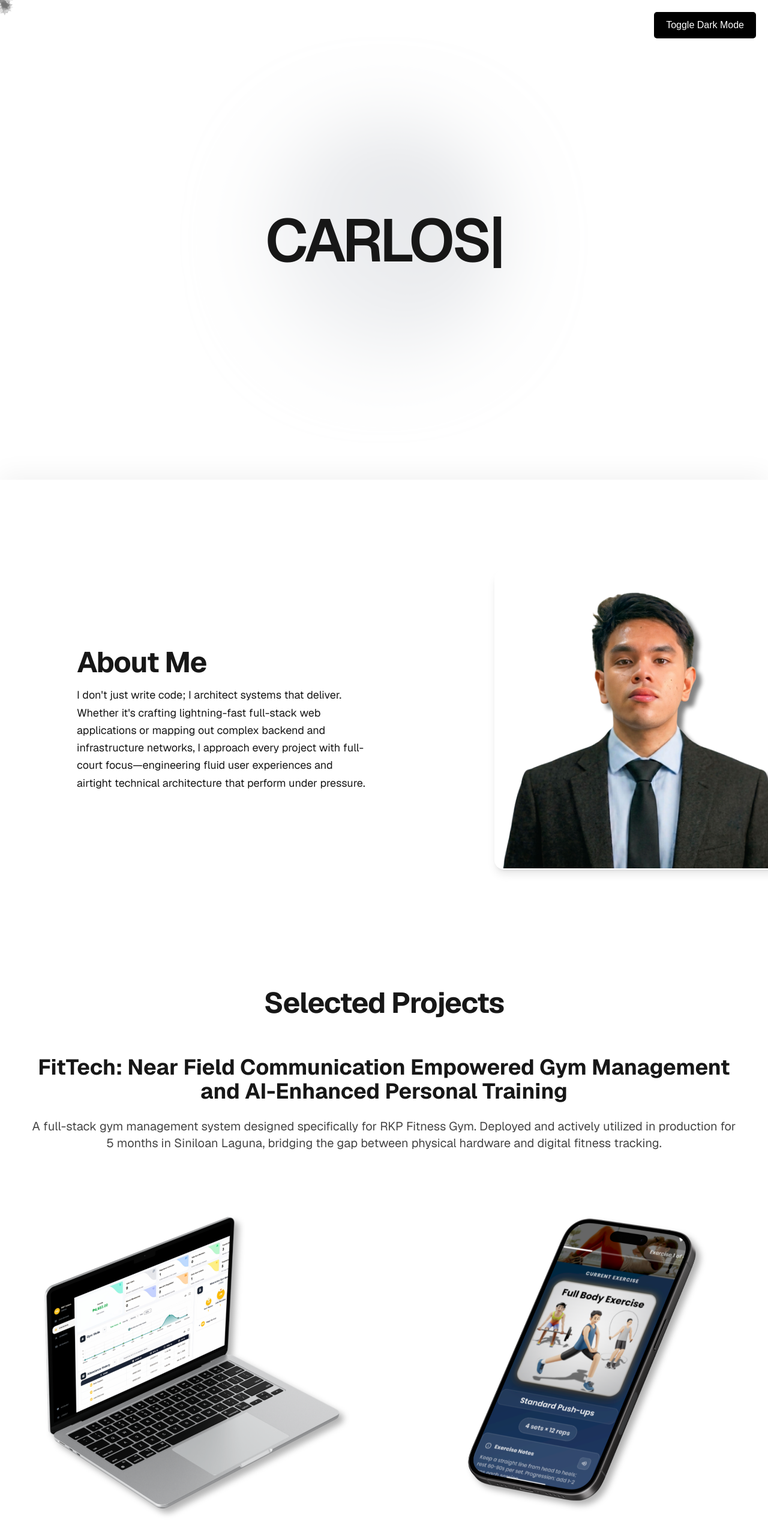
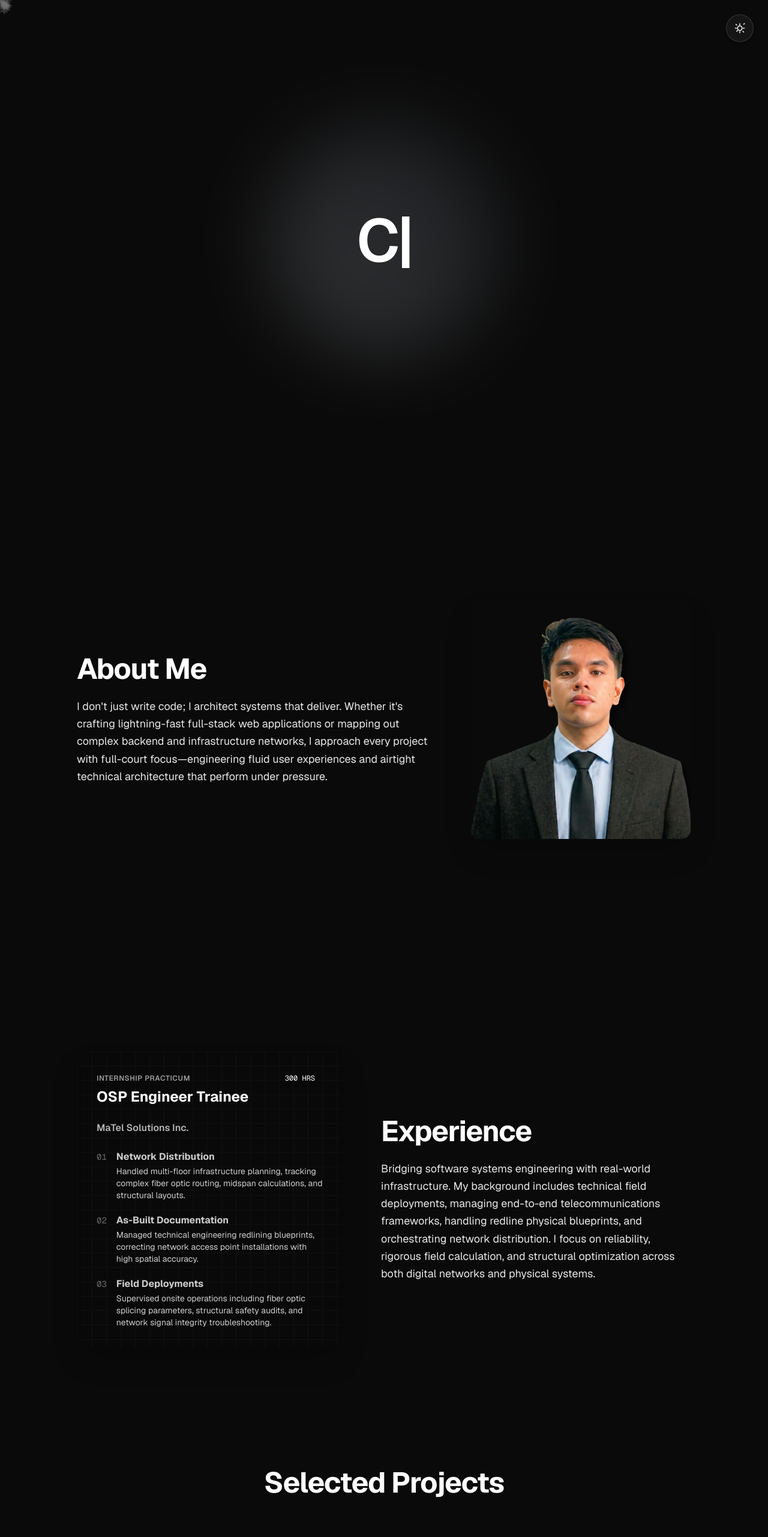
Before and after one commit to Cweeesh/CJ-PORTFOLIO, a Next.js app: page / in a window 1280 px wide. Shown: the top 2563 px of the page at 60% size. Built offline with nearby package versions, Linux system fonts and the light colour scheme.

Commit message:
Dark mode, professional experiences

```diff
--- a/app/layout.tsx
+++ b/app/layout.tsx
@@ -3,7 +3,6 @@
 import { Geist, Geist_Mono } from "next/font/google";
 import { useState, useEffect } from "react";
 import "./globals.css";
-import { metadata } from "./metadata";
 
 const geistSans = Geist({
   variable: "--font-geist-sans",
@@ -20,12 +19,16 @@ export default function RootLayout({
 }: Readonly<{
   children: React.ReactNode;
 }>) {
-  const [theme, setTheme] = useState("light");
+  // Set default starting theme to dark to match your portfolio's original state
+  const [theme, setTheme] = useState("dark");
 
   useEffect(() => {
-    const savedTheme = localStorage.getItem("theme") || "light";
+    const savedTheme = localStorage.getItem("theme") || "dark";
     setTheme(savedTheme);
     document.documentElement.setAttribute("data-theme", savedTheme);
+
+    // Update global CSS variables dynamically
+    updateThemeVariables(savedTheme);
   }, []);
 
   const toggleTheme = () => {
@@ -33,30 +36,50 @@ export default function RootLayout({
     setTheme(newTheme);
     document.documentElement.setAttribute("data-theme", newTheme);
     localStorage.setItem("theme", newTheme);
+    updateThemeVariables(newTheme);
   };
+
+  const updateThemeVariables = (currentTheme: string) => {
+    const root = document.documentElement;
+    if (currentTheme === "dark") {
+      root.style.setProperty("--background", "#0a0a0a");
+      root.style.setProperty("--foreground", "#ffffff");
+    } else {
+      root.style.setProperty("--background", "#f5f5f7");
+      root.style.setProperty("--foreground", "#1a1a1a");
+    }
+  };
+
+  const isDarkMode = theme === "dark";
 
   return (
     <html lang="en">
-      <body
-        className={`${geistSans.variable} ${geistMono.variable} antialiased`}
-      >
+      <body className={`${geistSans.variable} ${geistMono.variable} antialiased`}>
+
+        {/* SLEEK FLOATING THEME ICON BUTTON */}
         <button
           onClick={toggleTheme}
+          className="fixed top-6 right-6 z-[100] p-3 rounded-full border backdrop-blur-md shadow-md hover:scale-110 active:scale-95 transition-all duration-300"
           style={{
-            position: "fixed",
-            top: "20px",
-            right: "20px",
-            padding: "10px 20px",
-            backgroundColor: theme === "light" ? "#000" : "#fff",
-            color: theme === "light" ? "#fff" : "#000",
-            border: "none",
-            borderRadius: "5px",
-            cursor: "pointer",
-            zIndex: 1000,
+            backgroundColor: isDarkMode ? "rgba(255, 255, 255, 0.05)" : "rgba(0, 0, 0, 0.05)",
+            borderColor: isDarkMode ? "rgba(255, 255, 255, 0.15)" : "rgba(0, 0, 0, 0.1)",
+            color: isDarkMode ? "#ffffff" : "#1a1a1a"
           }}
+          aria-label="Toggle Theme Layout"
         >
-          Toggle {theme === "light" ? "Dark" : "Light"} Mode
+          {isDarkMode ? (
+            /* SVG Sun Icon (Clicking switches to light mode) */
+            <svg xmlns="http://www.w3.org/2000/svg" fill="none" viewBox="0 0 24 24" strokeWidth={1.8} stroke="currentColor" className="w-5 h-5">
+              <path strokeLinecap="round" strokeLinejoin="round" d="M12 3v2.25m0 13.5V21M4.22 4.22l1.59 1.59m12.38 12.38l1.59 1.59M3 12h2.25m13.5 0H21M5.81 18.19l1.59-1.59m12.38-12.38l1.59-1.59M12 7.5a4.5 4.5 0 110 9 4.5 4.5 0 010-9z" />
+            </svg>
+          ) : (
+            /* SVG Moon Icon (Clicking switches to dark mode) */
+            <svg xmlns="http://www.w3.org/2000/svg" fill="none" viewBox="0 0 24 24" strokeWidth={1.8} stroke="currentColor" className="w-5 h-5">
+              <path strokeLinecap="round" strokeLinejoin="round" d="M21.752 15.002A9.718 9.718 0 0118 15.75c-5.385 0-9.75-4.365-9.75-9.75 0-1.33.266-2.597.748-3.752A9.753 9.753 0 003 11.25C3 16.635 7.365 21 12.75 21a9.753 9.753 0 009.002-5.998z" />
+            </svg>
+          )}
         </button>
+
         {children}
       </body>
     </html>
--- a/app/page.tsx
+++ b/app/page.tsx
@@ -10,7 +10,6 @@ import { TypeAnimation } from "react-type-animation";
 function Particle({ mouseX, mouseY, windowBounds }: { mouseX: any, mouseY: any, windowBounds: { width: number, height: number } }) {
   const [mounted, setMounted] = useState(false);
 
-  // Grouping random properties to ensure server/client match perfectly
   const [props, setProps] = useState({
     size: 0,
     baseOpacity: 0,
@@ -23,21 +22,19 @@ function Particle({ mouseX, mouseY, windowBounds }: { mouseX: any, mouseY: any,
     rotation: 0,
   });
 
-  // Generate random values ONLY on the client after the first render
   useEffect(() => {
-    // Only generate particles if we have valid window bounds
     if (windowBounds.width === 0) return;
 
     setProps({
-      size: Math.random() * 12 + 8, // Increased size (8px to 20px) to make star shape visible
-      baseOpacity: Math.random() * 0.3 + 0.1, // 10% to 40% opacity
+      size: Math.random() * 12 + 8,
+      baseOpacity: Math.random() * 0.3 + 0.1,
       baseX: Math.random() * windowBounds.width,
       baseY: Math.random() * windowBounds.height,
       animX: Math.random() * 40 - 20,
       animY: Math.random() * 40 - 20,
       duration: Math.random() * 5 + 5,
       reactionRange: Math.random() * 80 + 30,
-      rotation: Math.random() * 360, // Random starting rotation
+      rotation: Math.random() * 360,
     });
     setMounted(true);
   }, [windowBounds]);
@@ -45,7 +42,6 @@ function Particle({ mouseX, mouseY, windowBounds }: { mouseX: any, mouseY: any,
   const springX = useSpring(0, { stiffness: 40, damping: 20 });
   const springY = useSpring(0, { stiffness: 40, damping: 20 });
 
-  // Track global mouse movement
   useEffect(() => {
     if (!mounted) return;
     return mouseX.on("change", (latestX: number) => {
@@ -62,7 +58,6 @@ function Particle({ mouseX, mouseY, windowBounds }: { mouseX: any, mouseY: any,
     });
   }, [mouseY, windowBounds.height, props.baseY, props.reactionRange, mounted]);
 
-  // Prevent server/client mismatch by returning null until client is ready
   if (!mounted) return null;
 
   return (
@@ -74,25 +69,19 @@ function Particle({ mouseX, mouseY, windowBounds }: { mouseX: any, mouseY: any,
         width: props.size,
         height: props.size,
       }}
-      // Removed bg color and rounded-full, added text color for the SVG to inherit
       className="absolute text-neutral-500 z-[1] flex items-center justify-center"
       animate={{
         x: [0, props.animX, 0],
         y: [0, props.animY, 0],
-        rotate: [props.rotation, props.rotation + 180, props.rotation + 360], // Added a subtle spin
+        rotate: [props.rotation, props.rotation + 180, props.rotation + 360],
       }}
       transition={{
         duration: props.duration,
         repeat: Infinity,
-        ease: "linear", // Changed to linear so rotation doesn't stutter
+        ease: "linear",
       }}
     >
-      {/* The SVG Star */}
-      <svg
-        viewBox="0 0 24 24"
-        fill="currentColor"
-        className="w-full h-full"
-      >
+      <svg viewBox="0 0 24 24" fill="currentColor" className="w-full h-full">
         <path d="M12 17.27L18.18 21l-1.64-7.03L22 9.24l-7.19-.61L12 2 9.19 8.63 2 9.24l5.46 4.73L5.82 21z" />
       </svg>
     </motion.div>
@@ -103,223 +92,243 @@ function Particle({ mouseX, mouseY, windowBounds }: { mouseX: any, mouseY: any,
 // 2. Main Page Component
 // ==========================================
 export default function Home() {
-  const containerRef = useRef<HTMLDivElement>(null);
+  const heroRef = useRef<HTMLDivElement>(null);
+  const aboutRef = useRef<HTMLDivElement>(null);
+  const expRef = useRef<HTMLDivElement>(null);
 
-  // Track the actual window size for seamless global particles
   const [windowBounds, setWindowBounds] = useState({ width: 0, height: 0 });
-
-  // Performant mouse tracking values
   const mouseX = useSpring(0);
   const mouseY = useSpring(0);
 
-  // Measure window on mount and resize
   useEffect(() => {
     const updateBounds = () => {
-      setWindowBounds({
-        width: window.innerWidth,
-        height: window.innerHeight,
-      });
+      setWindowBounds({ width: window.innerWidth, height: window.innerHeight });
     };
-
     updateBounds();
     window.addEventListener("resize", updateBounds);
     return () => window.removeEventListener("resize", updateBounds);
   }, []);
 
-  // Set the mouse values globally
   const handleMouseMove = (e: React.MouseEvent<HTMLElement>) => {
-    // Only track if we are on a desktop-sized screen to save mobile performance
     if (windowBounds.width > 768) {
       mouseX.set(e.clientX);
       mouseY.set(e.clientY);
     }
   };
 
-  // --- Parallax Logic for Hero ---
-  const { scrollYProgress } = useScroll({
-    target: containerRef,
+  // --- Independent Parallax Animations ---
+  const { scrollYProgress: heroScroll } = useScroll({
+    target: heroRef,
     offset: ["start start", "end start"],
   });
+  const heroTextY = useTransform(heroScroll, [0, 1], ["0%", "45%"]);
+  const heroBgY = useTransform(heroScroll, [0, 1], ["0%", "20%"]);
 
-  const textY = useTransform(scrollYProgress, [0, 1], ["0%", "100%"]);
-  const bgY = useTransform(scrollYProgress, [0, 1], ["0%", "50%"]);
+  const { scrollYProgress: aboutScroll } = useScroll({
+    target: aboutRef,
+    offset: ["start end", "end start"],
+  });
+  const aboutFade = useTransform(aboutScroll, [0, 0.3, 0.7, 1], [0, 1, 1, 0]);
+  const aboutY = useTransform(aboutScroll, [0, 0.3], ["60px", "0px"]);
+
+  const { scrollYProgress: expScroll } = useScroll({
+    target: expRef,
+    offset: ["start end", "end start"],
+  });
+  const expFade = useTransform(expScroll, [0, 0.3, 0.7, 1], [0, 1, 1, 0]);
+  const expY = useTransform(expScroll, [0, 0.3], ["60px", "0px"]);
 
   return (
     <main
       onMouseMove={handleMouseMove}
-      className="font-sans overflow-x-hidden relative"
-      style={{ backgroundColor: "var(--background)", color: "var(--foreground)" }}
+      className="font-sans overflow-x-hidden relative transition-colors duration-500"
     >
 
-      {/* ========================================
-          GLOBAL SEAMLESS PARTICLES LAYER
-          Fixed to the screen, sits above backgrounds but below text (z-30)
-          ======================================== */}
+      {/* GLOBAL PARTICLES LAYER */}
       <div className="fixed inset-0 w-full h-full pointer-events-none z-[30]">
-        {/* Render 40 stars globally */}
         {Array.from({ length: 40 }).map((_, i) => (
-          <Particle
-            key={i}
-            mouseX={mouseX}
-            mouseY={mouseY}
-            windowBounds={windowBounds}
-          />
+          <Particle key={i} mouseX={mouseX} mouseY={mouseY} windowBounds={windowBounds} />
         ))}
       </div>
 
       {/* ========================================
-          HERO PARALLAX CONTAINER
+          SECTION 1: HERO PARALLAX
           ======================================== */}
-      <div ref={containerRef} className="relative h-[200vh] overflow-hidden z-10">
-
-        {/* Background Blurred Circle (Moves slower) */}
+      <div ref={heroRef} className="relative h-screen overflow-hidden z-10">
         <motion.div
-          style={{ y: bgY, background: "var(--background)" }}
+          style={{ y: heroBgY }}
           className="absolute inset-0 z-0 flex items-center justify-center h-screen opacity-20 pointer-events-none"
         >
-          <div className="w-64 h-64 md:w-96 md:h-96 rounded-full bg-gradient-to-tr from-gray-300 to-gray-500 blur-3xl" />
+          <div className="w-64 h-64 md:w-96 md:h-96 rounded-full bg-gradient-to-tr from-gray-300 to-gray-500 blur-3xl dark:from-neutral-700 dark:to-neutral-900" />
         </motion.div>
 
-        {/* Foreground Typing Text (Moves faster) */}
         <motion.div
-          style={{ y: textY }}
-          // z-[40] ensures text is above the global particles
+          style={{ y: heroTextY }}
           className="relative z-[40] flex h-screen w-full flex-col items-center justify-center py-20 px-6 md:py-32 md:px-16"
         >
           <TypeAnimation
-            sequence={[
-              "CARLOS JOSEPH DIZON",
-              4000,
-              "",
-              500,
-            ]}
+            sequence={["CARLOS JOSEPH DIZON", 4000, "", 500]}
             wrapper="h1"
             cursor={true}
             repeat={Infinity}
             className="w-full text-center text-5xl sm:text-6xl md:text-7xl lg:text-[100px] font-semibold leading-tight tracking-tighter"
-            style={{ color: "var(--foreground)" }}
           />
         </motion.div>
+      </div>
 
-        {/* SECTION 2: The Parallax Cover */}
-<div
-  className="relative z-[20] flex h-screen items-center justify-center p-6 shadow-[0_-10px_40px_rgba(0,0,0,0.05)]"
-  style={{ backgroundColor: "var(--background)", color: "var(--foreground)" }}
+      {/* ========================================
+          SECTION 2: ABOUT ME (Smooth Fade & Slide)
+          ======================================== */}
+      <section
+        ref={aboutRef}
+        className="relative z-[20] min-h-screen flex items-center justify-center p-6 md:p-12 transition-colors duration-500"
       >
-  {/* z-[40] for content so dots float behind the text but over the background */}
-  <div className="relative z-[40] max-w-5xl w-full flex flex-col md:flex-row items-center justify-between gap-8 md:gap-12">
-
+        <motion.div
+          style={{ opacity: aboutFade, y: aboutY }}
+          className="relative z-[40] max-w-5xl w-full flex flex-col md:flex-row items-center justify-between gap-12 md:gap-16"
+        >
           {/* Left Side: Description */}
-    <div className="flex-1 text-center md:text-left">
-      <h2 className="text-3xl md:text-5xl font-bold tracking-tight mb-4">
+          <div className="flex-[1.6] text-center md:text-left">
+            <h2 className="text-3xl md:text-5xl font-bold tracking-tight mb-6">
               About Me
             </h2>
-      <p className="text-lg leading-relaxed max-w-2xl md:max-w-none" style={{ color: "var(--foreground)" }}>
+            <p className="text-lg leading-relaxed max-w-none opacity-90">
               I don't just write code; I architect systems that deliver. Whether it's crafting lightning-fast full-stack web applications or mapping out complex backend and infrastructure networks, I approach every project with full-court focus—engineering fluid user experiences and airtight technical architecture that perform under pressure.
             </p>
           </div>
 
           {/* Right Side: Image */}
-{/* Added md:translate-x-8 to shift it 32px to the right */}
-<div className="flex-1 flex justify-center md:justify-end md:translate-x-40">
+          <div className="flex-[1] flex justify-center md:justify-end w-full">
             <img
               src="/PERSONAL-PICTURE.png"
               alt="Personal Profile"
-    className="w-80 h-80 md:w-[500px] md:h-[500px] object-cover rounded-2xl shadow-lg border-2 border-transparent"
+              className="w-full h-80 md:w-[650px] md:h-[400px] object-cover rounded-2xl shadow-2xl border border-black/10 dark:border-white/10 transition-all duration-500"
             />
           </div>
+        </motion.div>
+      </section>
 
+      {/* ========================================
+          SECTION 2.5: PROFESSIONAL EXPERIENCES (Smooth Fade & Slide)
+          ======================================== */}
+      <section
+        ref={expRef}
+        className="relative z-[20] min-h-screen flex items-center justify-center p-6 md:p-12 transition-colors duration-500"
+      >
+        <motion.div
+          style={{ opacity: expFade, y: expY }}
+          className="relative z-[40] max-w-5xl w-full flex flex-col md:flex-row-reverse items-center justify-between gap-12 md:gap-16"
+        >
+          {/* Right Side: Experience Description */}
+          <div className="flex-[1.4] text-center md:text-left">
+            <h2 className="text-3xl md:text-5xl font-bold tracking-tight mb-6">
+              Experience
+            </h2>
+            <p className="text-lg leading-relaxed max-w-none opacity-90">
+              Bridging software systems engineering with real-world infrastructure. My background includes technical field deployments, managing end-to-end telecommunications frameworks, handling redline physical blueprints, and orchestrating network distribution. I focus on reliability, rigorous field calculation, and structural optimization across both digital networks and physical systems.
+            </p>
+          </div>
+
+          {/* Left Side: Professional Experience Showcase Box */}
+          <div className="flex-[1.2] w-full flex justify-center md:justify-start">
+            <div
+              className="w-full max-w-[480px] p-8 rounded-2xl border backdrop-blur-md shadow-2xl text-left relative overflow-hidden transition-all duration-500 bg-black/[0.03] dark:bg-white/[0.04] border-black/[0.08] dark:border-white/[0.08]"
+            >
+
+              {/* Subtle Blueprint Grid Accent */}
+              <div
+                className="absolute inset-0 pointer-events-none bg-[linear-gradient(to_right,#808080_1px,transparent_1px),linear-gradient(to_bottom,#808080_1px,transparent_1px)] bg-[size:24px_24px] opacity-[0.05] dark:opacity-[0.03] transition-opacity duration-500"
+              />
+
+              <div className="flex justify-between items-start mb-6 relative z-10">
+                <div>
+                  <span className="text-xs font-semibold tracking-wider uppercase opacity-60">Internship Practicum</span>
+                  <h3 className="text-2xl font-bold mt-1">OSP Engineer Trainee</h3>
+                </div>
+                <span
+                  className="text-xs px-3 py-1 rounded-full border font-mono transition-colors duration-500 bg-black/[0.04] dark:bg-white/[0.06] border-black/10 dark:border-white/15"
+                >
+                  300 HRS
+                </span>
+              </div>
+
+              <h4 className="text-base font-semibold mb-6 relative z-10 opacity-70">MaTel Solutions Inc.</h4>
+
+              <div className="space-y-5 relative z-10">
+                <div className="flex gap-4">
+                  <span className="opacity-40 font-mono text-sm mt-0.5">01</span>
+                  <p className="text-sm opacity-80"><strong className="opacity-100 text-base block mb-0.5">Network Distribution</strong>Handled multi-floor infrastructure planning, tracking complex fiber optic routing, midspan calculations, and structural layouts.</p>
+                </div>
+                <div className="flex gap-4">
+                  <span className="opacity-40 font-mono text-sm mt-0.5">02</span>
+                  <p className="text-sm opacity-80"><strong className="opacity-100 text-base block mb-0.5">As-Built Documentation</strong>Managed technical engineering redlining blueprints, correcting network access point installations with high spatial accuracy.</p>
+                </div>
+                <div className="flex gap-4">
+                  <span className="opacity-40 font-mono text-sm mt-0.5">03</span>
+                  <p className="text-sm opacity-80"><strong className="opacity-100 text-base block mb-0.5">Field Deployments</strong>Supervised onsite operations including fiber optic splicing parameters, structural safety audits, and network signal integrity troubleshooting.</p>
                 </div>
               </div>
-
             </div>
+          </div>
+        </motion.div>
+      </section>
 
       {/* ========================================
-          STANDARD SCROLLING SECTIONS
+          SECTION 3: SELECTED PROJECTS
           ======================================== */}
-
-    {/* SECTION 3: Projects */}
       <section
-        className="relative z-[20] flex min-h-screen items-center justify-center p-6 md:p-12"
-        style={{ backgroundColor: "var(--background)", color: "var(--foreground)" }}
+        className="relative z-[20] flex min-h-screen items-center justify-center p-6 md:p-12 transition-colors duration-500"
       >
-        {/* Widened the main container from max-w-5xl to max-w-7xl */}
         <div className="relative z-[40] max-w-7xl w-full text-center">
           <h2 className="text-3xl md:text-5xl font-bold tracking-tight mb-16">
             Selected Projects
           </h2>
 
-          {/* Removed the background, borders, and backdrop-blur to make it seamless */}
           <div className="flex flex-col items-center w-full">
-
-            {/* Project Title & Short Description */}
-            <h3 className="text-2xl md:text-4xl font-bold mb-6 max-w-12xl">
+            <h3 className="text-2xl md:text-4xl font-bold mb-6 max-w-5xl">
               FitTech: Near Field Communication Empowered Gym Management and AI-Enhanced Personal Training
             </h3>
-            <p className="text-lg md:text-xl mb-16 max-w-12xl opacity-80">
+            <p className="text-lg md:text-xl mb-16 max-w-4xl opacity-80">
               A full-stack gym management system designed specifically for RKP Fitness Gym. Deployed and actively utilized in production for 5 months in Siniloan Laguna, bridging the gap between physical hardware and digital fitness tracking.
             </p>
 
-            {/* Project Images - Removed borders and shadows */}
             <div className="flex flex-col md:flex-row justify-center items-center gap-12 md:gap-16 mb-16 w-full max-w-6xl">
-              <img
-                src="/WEBSITE.png"
-                alt="FitTech Web Dashboard Design"
-                className="w-full md:w-1/2 h-auto object-contain"
-              />
-              <img
-                src="/MOBILEAPP.png"
-                alt="FitTech Mobile App Design"
-                className="w-full md:w-1/2 h-auto object-contain"
-              />
+              <img src="/WEBSITE.png" alt="FitTech Web Dashboard Design" className="w-full md:w-1/2 h-auto object-contain" />
+              <img src="/MOBILEAPP.png" alt="FitTech Mobile App Design" className="w-full md:w-1/2 h-auto object-contain" />
             </div>
 
-            {/* Project Details Grid - Widened text layout */}
             <div className="text-left grid grid-cols-1 md:grid-cols-2 gap-12 md:gap-16 w-full max-w-5xl text-base md:text-lg">
-
-              {/* Components */}
               <div>
                 <h4 className="font-bold text-xl mb-4">Core Components</h4>
                 <ul className="list-disc list-inside space-y-3 opacity-80">
-                  <li>
-                    <strong>Web Dashboard:</strong> Administrative portal for staff to manage memberships, analytics, and daily gym operations.
-                  </li>
-                  <li>
-                    <strong>Mobile App:</strong> A dedicated application for gym members featuring AI-enhanced personalized training routines.
-                  </li>
-                  <li>
-                    <strong>NFC Integration:</strong> Tap-to-access smart technology for seamless gym entry and automated attendance tracking.
-                  </li>
+                  <li><b>Web Dashboard:</b> Administrative portal for staff to manage memberships, analytics, and daily gym operations.</li>
+                  <li><b>Mobile App:</b> A dedicated application for gym members featuring AI-enhanced personalized training routines.</li>
+                  <li><b>NFC Integration:</b> Tap-to-access smart technology for seamless gym entry and automated attendance tracking.</li>
                 </ul>
               </div>
 
-              {/* Highlights & Tech */}
               <div>
                 <h4 className="font-bold text-xl mb-4">Highlights & Technologies</h4>
                 <ul className="list-disc list-inside space-y-3 opacity-80">
-                  <li>
-                    <strong>Tech Stack:</strong> JavaScript, Tailwind CSS, Flutter, Node.js, and MySQL.
-                  </li>
-                  <li>
-                    <strong>Deployment:</strong> Maintained robust performance and reliability over 5 months of continuous real-world use.
-                  </li>
-                  <li>
-                    <strong>Recognition:</strong> Selected Participant for University-Wide Research Congress
-                  </li>
+                  <li><b>Tech Stack:</b> JavaScript, Tailwind CSS, Flutter, Node.js, and MySQL.</li>
+                  <li><b>Deployment:</b> Maintained robust performance and reliability over 5 months of continuous real-world use.</li>
+                  <li><b>Recognition:</b> Selected Participant for University-Wide Research Congress</li>
                 </ul>
               </div>
-
             </div>
           </div>
         </div>
       </section>
-      {/* SECTION 4: Contact */}
-      <section className="relative z-[20] flex min-h-[50vh] items-center justify-center p-6" style={{ backgroundColor: "var(--background)", color: "var(--foreground)" }}>
+
+      {/* ========================================
+          SECTION 4: CONTACT
+          ======================================== */}
+      <section className="relative z-[20] flex min-h-[50vh] items-center justify-center p-6 transition-colors duration-500">
         <div className="relative z-[40] max-w-4xl w-full text-center">
-          <h2 className="text-3xl md:text-5xl font-bold tracking-tight mb-4" style={{ color: "var(--foreground)" }}>
+          <h2 className="text-3xl md:text-5xl font-bold tracking-tight mb-4">
             Let's Connect
           </h2>
-          <p className="text-lg" style={{ color: "var(--foreground)" }}>
+          <p className="text-lg opacity-70">
             Because the stars are neutral gray, they subtly show up on dark backgrounds too.
           </p>
         </div>
```
Lines whose indentation alone changed are shown as unchanged.
